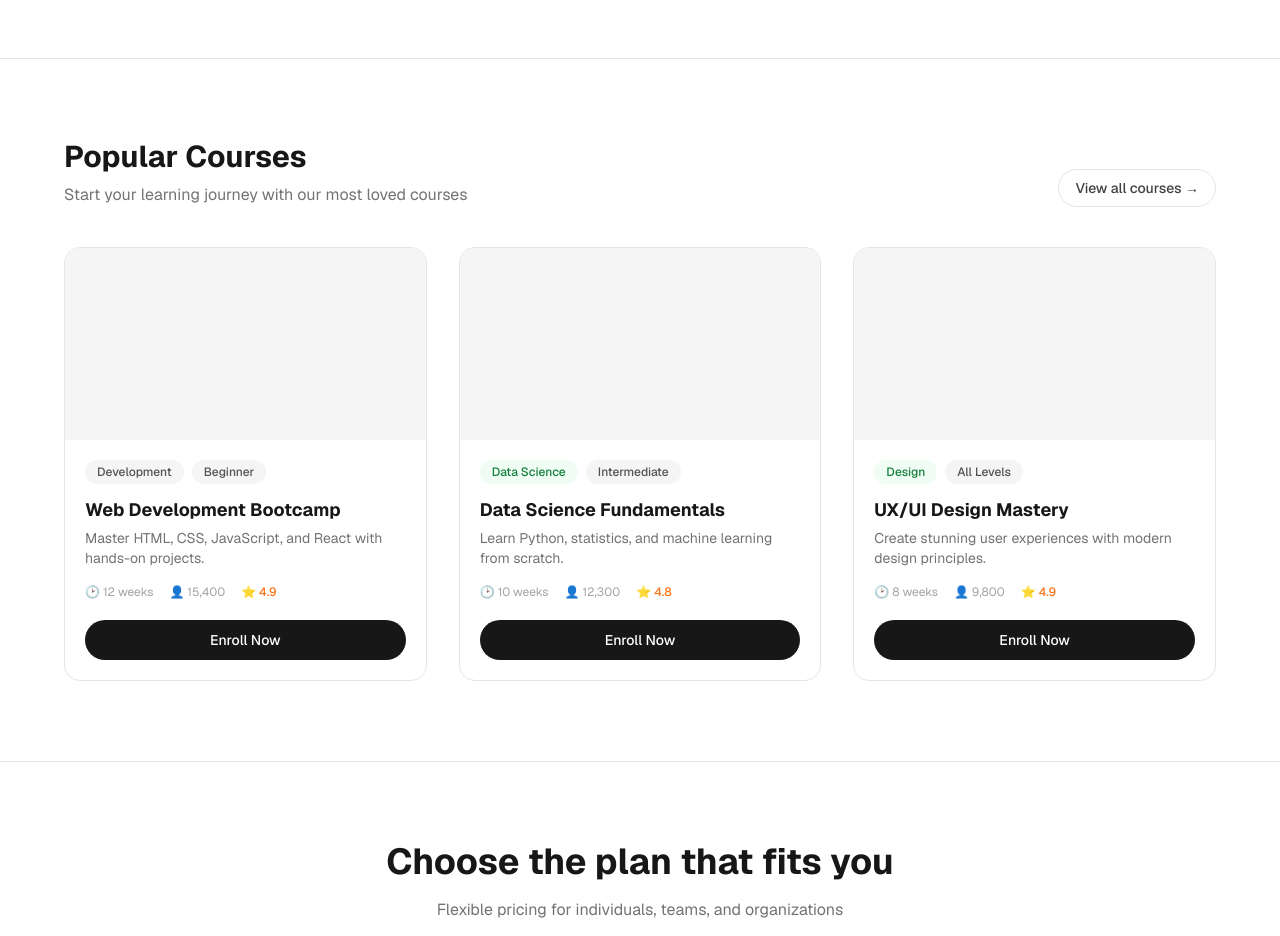
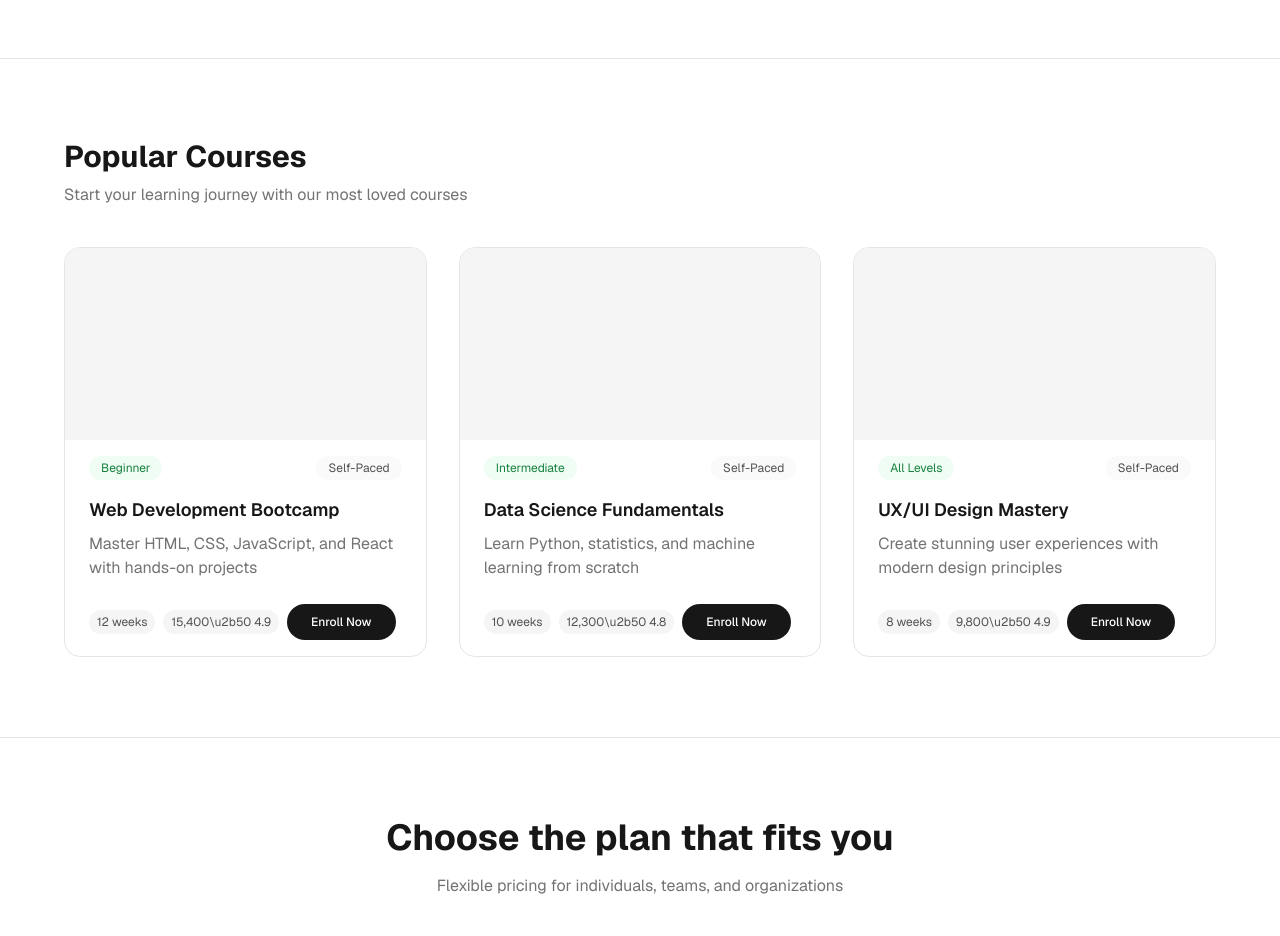
Before and after one commit to Embotic-Wayne/AutoWeb-Test, a Next.js app in the folder apps/project-flow/: page / in a window 1280 px wide. Shown: the part 1400-2336 px from the top of the page. Built offline with nearby package versions, Linux system fonts and the light colour scheme.

Commit message:
Agent update: intel-362a66a28ef9 (courses)

```diff
--- a/apps/project-flow/src/components/ai-generated/Courses.tsx
+++ b/apps/project-flow/src/components/ai-generated/Courses.tsx
@@ -1,111 +1,58 @@
 export default function Courses() {
-  const courses = [
-    {
-      title: "Web Development Bootcamp",
-      description:
-        "Master HTML, CSS, JavaScript, and React with hands-on projects.",
-      tags: [
-        { label: "Development", accent: false },
-        { label: "Beginner", accent: false },
-      ],
-      weeks: 12,
-      students: "15,400",
-      rating: "4.9",
-    },
-    {
-      title: "Data Science Fundamentals",
-      description:
-        "Learn Python, statistics, and machine learning from scratch.",
-      tags: [
-        { label: "Data Science", accent: true },
-        { label: "Intermediate", accent: false },
-      ],
-      weeks: 10,
-      students: "12,300",
-      rating: "4.8",
-    },
-    {
-      title: "UX/UI Design Mastery",
-      description:
-        "Create stunning user experiences with modern design principles.",
-      tags: [
-        { label: "Design", accent: true },
-        { label: "All Levels", accent: false },
-      ],
-      weeks: 8,
-      students: "9,800",
-      rating: "4.9",
-    },
-  ];
-
   return (
     <section id="courses" className="border-b border-neutral-200 bg-white px-6 py-20">
       <div className="mx-auto max-w-6xl">
-        <div className="flex items-end justify-between">
-          <div>
-            <h2 className="text-3xl font-bold text-neutral-900">
-              Popular Courses
-            </h2>
-            <p className="mt-2 text-neutral-500">
-              Start your learning journey with our most loved courses
-            </p>
-          </div>
-          <a
-            href="/courses"
-            className="hidden items-center gap-1 rounded-full border border-neutral-200 px-4 py-2 text-sm font-medium text-neutral-700 hover:bg-neutral-50 transition-colors sm:inline-flex"
-          >
-            View all courses &rarr;
-          </a>
-        </div>
-
+        <h2 className="text-3xl font-bold text-neutral-900">Popular Courses</h2>
+        <p className="mt-2 text-neutral-500">Start your learning journey with our most loved courses</p>
         <div className="mt-10 grid gap-8 sm:grid-cols-3">
-          {courses.map((c) => (
-            <div
-              key={c.title}
-              className="overflow-hidden rounded-2xl border border-neutral-200 bg-white"
-            >
-              <div className="h-48 w-full bg-neutral-100" />
-              <div className="p-5">
-                <div className="flex flex-wrap gap-2">
-                  {c.tags.map((t) => (
-                    <span
-                      key={t.label}
-                      className={`rounded-full px-3 py-1 text-xs font-medium ${
-                        t.accent
-                          ? "bg-green-50 text-green-700"
-                          : "bg-neutral-100 text-neutral-600"
-                      }`}
-                    >
-                      {t.label}
-                    </span>
-                  ))}
-                </div>
-                <h3 className="mt-3 text-lg font-bold text-neutral-900">
-                  {c.title}
-                </h3>
-                <p className="mt-1 text-sm text-neutral-500">
-                  {c.description}
-                </p>
-                <div className="mt-4 flex items-center gap-4 text-xs text-neutral-400">
-                  <span className="flex items-center gap-1">
-                    &#x1F551; {c.weeks} weeks
-                  </span>
-                  <span className="flex items-center gap-1">
-                    &#x1F464; {c.students}
-                  </span>
-                  <span className="flex items-center gap-1 text-orange-500 font-medium">
-                    &#x2B50; {c.rating}
-                  </span>
-                </div>
-                <a
-                  href="/enroll"
-                  className="mt-5 block w-full rounded-full bg-neutral-900 py-2.5 text-center text-sm font-medium text-white hover:bg-neutral-800 transition-colors"
-                >
-                  Enroll Now
-                </a>
+          <div className="overflow-hidden rounded-2xl border border-neutral-200 bg-white">
+            <div className="h-48 bg-neutral-100"></div>
+            <div className="px-6 py-4">
+              <div className="flex items-center justify-between">
+                <span className="rounded-full px-3 py-1 text-xs bg-green-50 text-green-700">Beginner</span>
+                <span className="rounded-full px-3 py-1 text-xs bg-neutral-50 text-neutral-600">Self-Paced</span>
+              </div>
+              <h3 className="mt-4 text-lg font-semibold text-neutral-900">Web Development Bootcamp</h3>
+              <p className="mt-2 text-neutral-500">Master HTML, CSS, JavaScript, and React with hands-on projects</p>
+              <div className="mt-6 flex flex-wrap items-center gap-2">
+                <span className="rounded-full bg-neutral-100 px-2 py-1 text-xs text-neutral-600">12 weeks</span>
+                <span className="rounded-full bg-neutral-100 px-2 py-1 text-xs text-neutral-600">15,400\u2b50 4.9</span>
+                <button className="rounded-full bg-neutral-900 px-6 py-2.5 text-xs font-medium text-white hover:bg-neutral-800 transition-colors">Enroll Now</button>
               </div>
             </div>
-          ))}
+          </div>
+          <div className="overflow-hidden rounded-2xl border border-neutral-200 bg-white">
+            <div className="h-48 bg-neutral-100"></div>
+            <div className="px-6 py-4">
+              <div className="flex items-center justify-between">
+                <span className="rounded-full px-3 py-1 text-xs bg-green-50 text-green-700">Intermediate</span>
+                <span className="rounded-full px-3 py-1 text-xs bg-neutral-50 text-neutral-600">Self-Paced</span>
+              </div>
+              <h3 className="mt-4 text-lg font-semibold text-neutral-900">Data Science Fundamentals</h3>
+              <p className="mt-2 text-neutral-500">Learn Python, statistics, and machine learning from scratch</p>
+              <div className="mt-6 flex flex-wrap items-center gap-2">
+                <span className="rounded-full bg-neutral-100 px-2 py-1 text-xs text-neutral-600">10 weeks</span>
+                <span className="rounded-full bg-neutral-100 px-2 py-1 text-xs text-neutral-600">12,300\u2b50 4.8</span>
+                <button className="rounded-full bg-neutral-900 px-6 py-2.5 text-xs font-medium text-white hover:bg-neutral-800 transition-colors">Enroll Now</button>
+              </div>
+            </div>
+          </div>
+          <div className="overflow-hidden rounded-2xl border border-neutral-200 bg-white">
+            <div className="h-48 bg-neutral-100"></div>
+            <div className="px-6 py-4">
+              <div className="flex items-center justify-between">
+                <span className="rounded-full px-3 py-1 text-xs bg-green-50 text-green-700">All Levels</span>
+                <span className="rounded-full px-3 py-1 text-xs bg-neutral-50 text-neutral-600">Self-Paced</span>
+              </div>
+              <h3 className="mt-4 text-lg font-semibold text-neutral-900">UX/UI Design Mastery</h3>
+              <p className="mt-2 text-neutral-500">Create stunning user experiences with modern design principles</p>
+              <div className="mt-6 flex flex-wrap items-center gap-2">
+                <span className="rounded-full bg-neutral-100 px-2 py-1 text-xs text-neutral-600">8 weeks</span>
+                <span className="rounded-full bg-neutral-100 px-2 py-1 text-xs text-neutral-600">9,800\u2b50 4.9</span>
+                <button className="rounded-full bg-neutral-900 px-6 py-2.5 text-xs font-medium text-white hover:bg-neutral-800 transition-colors">Enroll Now</button>
+              </div>
+            </div>
+          </div>
         </div>
       </div>
     </section>
```
